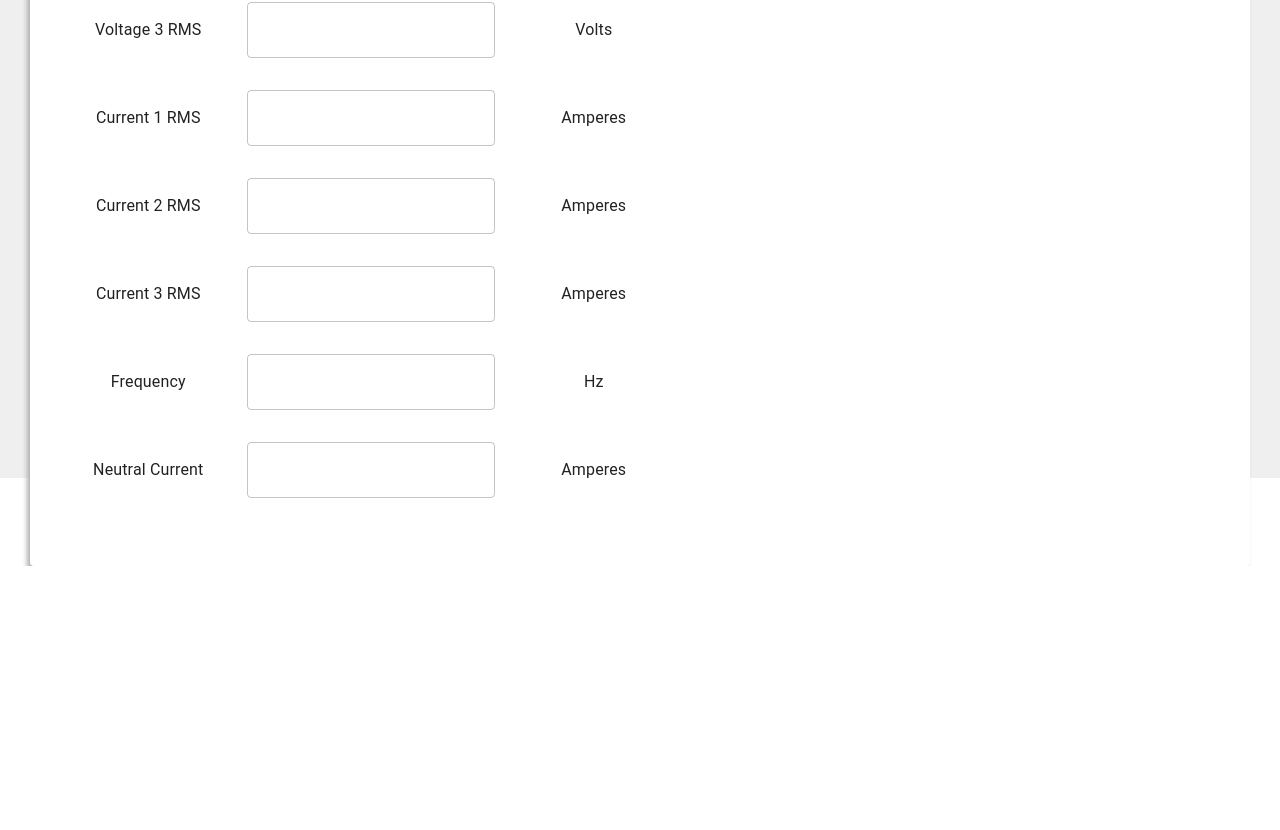
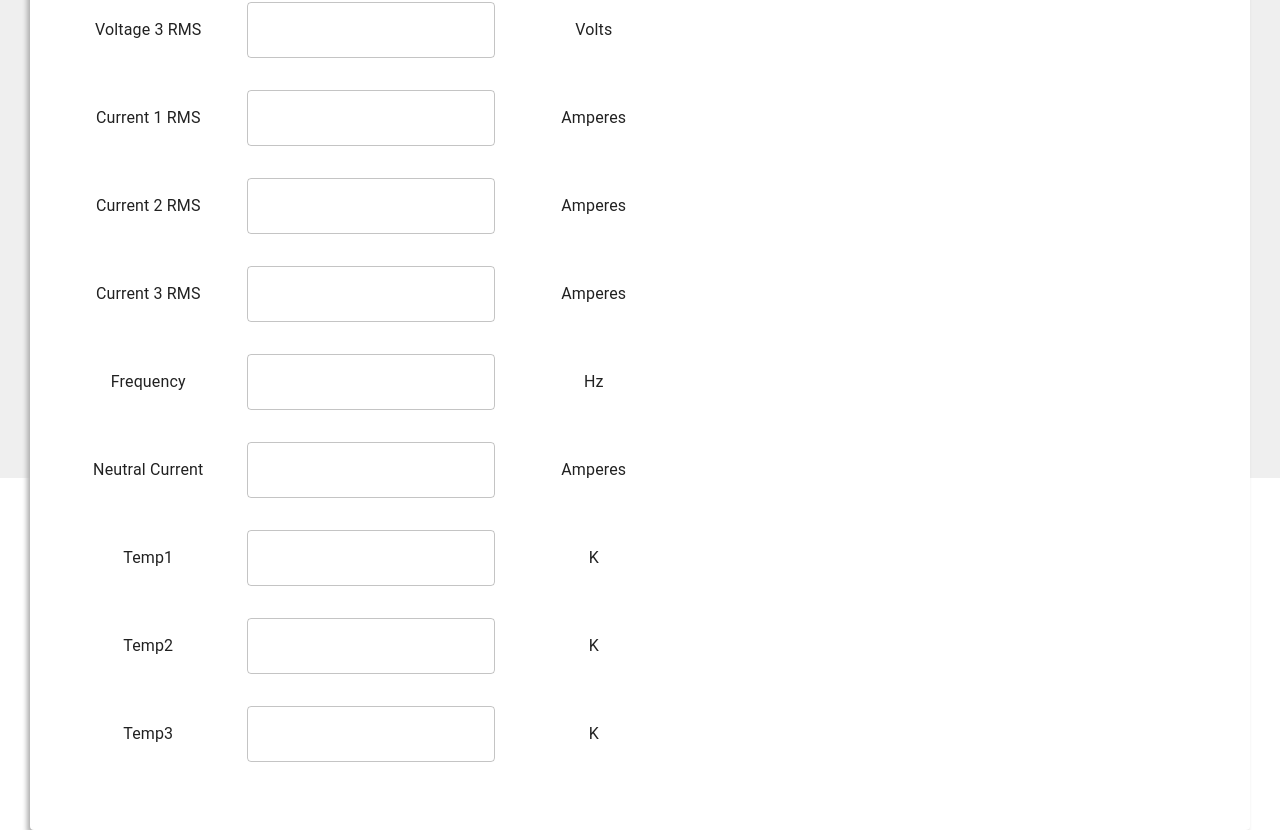
Before and after one commit to 7ganam/rtu_3, a React (Create React App) app: page / in a window 1280 px wide. Shown: the part 618-1448 px from the top of the page. Before the commit the page ends 1184 px from the top, so only its background shows below. Built offline with nearby package versions, Linux system fonts and the light colour scheme.

Commit message:
split live data request + changed form request shape

```diff
--- a/src/hooks/useLiveData.js
+++ b/src/hooks/useLiveData.js
@@ -1,4 +1,5 @@
-import { useState, useEffect } from "react";
+import { useEffect, useState } from "react";
+
 import axios from "axios";
 
 export function useLiveData() {
@@ -21,10 +22,30 @@ export function useLiveData() {
 
     const fetchData = async () => {
       try {
-        const result = await axios.get(url);
-        console.log("result :>> ", result.data);
+        const staticDynamic = await axios.get(url + "static-dynamic");
+        const dido1 = await axios.get(url + "dido/1");
+        const dido2 = await axios.get(url + "dido/2");
+        const dido = {
+          ...dido1.data,
+          ...dido2.data,
+        };
+        const algorithms1 = await axios.get(url + "algorithms/1");
+        const algorithms2 = await axios.get(url + "algorithms/2");
+        const algorithms = {
+          ...algorithms1.data,
+          ...algorithms2.data,
+        };
+        const alarms = await axios.get(url + "alarms");
+        const result = {
+          ...staticDynamic.data,
+          ...dido,
+          ...algorithms,
+          ...alarms.data,
+        };
+        // const result = await axios.get(url);
+        // console.log("result :>> ", result);
         if (isMounted) {
-          setData(result.data);
+          setData(result);
           // clearInterval(intervalId);
           // setStartFetching(false);
           // setLoading(false);
--- a/src/tabs/LogicControlTab/components/AlarmsTab.js
+++ b/src/tabs/LogicControlTab/components/AlarmsTab.js
@@ -1,17 +1,16 @@
-import React from "react";
-import { useState, useEffect } from "react";
+import Select, { SelectChangeEvent } from "@mui/material/Select";
+import { useEffect, useState } from "react";
 
-import OutlinedInput from "@mui/material/OutlinedInput";
 import Box from "@mui/material/Box";
+import Button from "@mui/material/Button";
+import { Checkbox } from "@mui/material";
+import FormControl from "@mui/material/FormControl";
 import Grid from "@mui/material/Grid";
-import { Checkbox } from "@mui/material";
-import axios from "axios";
-import Button from "@mui/material/Button";
 import InputLabel from "@mui/material/InputLabel";
 import MenuItem from "@mui/material/MenuItem";
-import FormControl from "@mui/material/FormControl";
-import Select, { SelectChangeEvent } from "@mui/material/Select";
-
+import OutlinedInput from "@mui/material/OutlinedInput";
+import React from "react";
+import axios from "axios";
 import { useForm } from "react-hook-form";
 
 function AlarmsTab({ alarms, url, cards }) {
@@ -24,9 +23,14 @@ function AlarmsTab({ alarms, url, cards }) {
   const [formData, setFormData] = useState({});
 
   const onSubmit = async () => {
+    console.log("alarms :>> ", alarms);
+    const alarmsNumers = alarms.map((algorithm) => algorithm.number);
+    const maxAlarmsNumber = Math.max(...alarmsNumers);
+    const request = { number: maxAlarmsNumber + 1, ...formData };
+    console.log("request :>> ", request);
     try {
       const response = await axios.post(url + "create-alarm-function", {
-        ...formData,
+        ...request,
       });
     } catch (error) {
       console.error(error);
--- a/src/tabs/LogicControlTab/components/AlgorithmsTab.js
+++ b/src/tabs/LogicControlTab/components/AlgorithmsTab.js
@@ -1,17 +1,16 @@
-import React from "react";
-import { useState, useEffect } from "react";
+import Select, { SelectChangeEvent } from "@mui/material/Select";
+import { useEffect, useState } from "react";
 
-import OutlinedInput from "@mui/material/OutlinedInput";
 import Box from "@mui/material/Box";
+import Button from "@mui/material/Button";
+import { Checkbox } from "@mui/material";
+import FormControl from "@mui/material/FormControl";
 import Grid from "@mui/material/Grid";
-import { Checkbox } from "@mui/material";
-import axios from "axios";
-import Button from "@mui/material/Button";
 import InputLabel from "@mui/material/InputLabel";
 import MenuItem from "@mui/material/MenuItem";
-import FormControl from "@mui/material/FormControl";
-import Select, { SelectChangeEvent } from "@mui/material/Select";
-
+import OutlinedInput from "@mui/material/OutlinedInput";
+import React from "react";
+import axios from "axios";
 import { useForm } from "react-hook-form";
 
 function AlgorithmsTab({ algorithms, url, cards }) {
@@ -25,8 +24,13 @@ function AlgorithmsTab({ algorithms, url, cards }) {
 
   const onSubmit = async () => {
     try {
+      console.log("algorithms :>> ", algorithms);
+      const algorithmsNumers = algorithms.map((algorithm) => algorithm.number);
+      const maxAlgorithmNumber = Math.max(...algorithmsNumers);
+      const request = { number: maxAlgorithmNumber + 1, ...formData };
+      console.log("request :>> ", request);
       const response = await axios.post(url + "create-logic-function", {
-        ...formData,
+        ...request,
       });
     } catch (error) {
       console.error(error);
@@ -82,6 +86,7 @@ function AlgorithmsTab({ algorithms, url, cards }) {
   };
 
   const [deleteValue, setDeleteValue] = useState();
+
   const onDelete = async () => {
     try {
       const response = await axios.post(url + "delete-logic-function", {
--- a/src/tabs/LogicControlTab/components/CardTab.js
+++ b/src/tabs/LogicControlTab/components/CardTab.js
@@ -1,17 +1,16 @@
-import React from "react";
-import { useState, useEffect } from "react";
+import Select, { SelectChangeEvent } from "@mui/material/Select";
+import { useEffect, useState } from "react";
 
-import OutlinedInput from "@mui/material/OutlinedInput";
 import Box from "@mui/material/Box";
+import Button from "@mui/material/Button";
+import { Checkbox } from "@mui/material";
+import FormControl from "@mui/material/FormControl";
 import Grid from "@mui/material/Grid";
-import { Checkbox } from "@mui/material";
-import axios from "axios";
-import Button from "@mui/material/Button";
 import InputLabel from "@mui/material/InputLabel";
 import MenuItem from "@mui/material/MenuItem";
-import FormControl from "@mui/material/FormControl";
-import Select, { SelectChangeEvent } from "@mui/material/Select";
-
+import OutlinedInput from "@mui/material/OutlinedInput";
+import React from "react";
+import axios from "axios";
 import { useForm } from "react-hook-form";
 
 function CardTab({ card, url }) {
@@ -26,11 +25,28 @@ function CardTab({ card, url }) {
     }
   };
 
+  //function that generates binary string from array of checked ports
+  const generateBinaryString = () => {
+    let binaryString = "";
+    for (let i = 1; i <= 8; i++) {
+      if (checked.includes(i)) {
+        binaryString += "1";
+      } else {
+        binaryString += "0";
+      }
+    }
+    let reversedBinaryString = binaryString.split("").reverse().join("");
+    return reversedBinaryString;
+  };
+
   const onPulseSubmit = async () => {
     const data = {
       card_number: card.number,
       ports: checked,
+      ports_binary: generateBinaryString(),
+      ports_decimal: parseInt(generateBinaryString(), 2),
     };
+    console.log(data);
     try {
       const response = await axios.post(url + "create-pulse", data);
     } catch (error) {
--- a/src/tabs/PowerTab/index.js
+++ b/src/tabs/PowerTab/index.js
@@ -1,17 +1,17 @@
 import * as React from "react";
-import { useState, useEffect } from "react";
+
+import { useEffect, useState } from "react";
+
+import AddAddressForm from "./components/AddAddressForm";
+import Box from "@mui/material/Box";
+import Button from "@mui/material/Button";
+import CircularProgress from "@mui/material/CircularProgress";
+import Grid from "@mui/material/Grid";
 // ** MUI Imports
 import OutlinedInput from "@mui/material/OutlinedInput";
-import Box from "@mui/material/Box";
-import Grid from "@mui/material/Grid";
-import Button from "@mui/material/Button";
 import TextField from "@mui/material/TextField";
-import CircularProgress from "@mui/material/CircularProgress";
-
-import AddAddressForm from "./components/AddAddressForm";
-
+import axios from "axios";
 import { useForm } from "react-hook-form";
-import axios from "axios";
 
 function renderDynamicRows(liveData) {
   if (!liveData?.dynamic) return <></>;
@@ -115,10 +115,17 @@ const PowerTab = ({ liveData, url }) => {
   } = useForm();
 
   const onSubmit = async (data) => {
-    console.log(data);
+    //parse string to integer
+    const deletedIndex = parseInt(data.address);
+    let newData = liveData.dynamic.filter(
+      (item, index) => index !== deletedIndex
+    );
+
+    const request = { count: newData.length, data: newData };
+    console.log(request);
     setFormLoading(true);
     try {
-      const response = await axios.post(url + "delete-address", data);
+      const response = await axios.post(url + "delete-address", request);
       console.log(response.data);
       setFormLoading(false);
     } catch (error) {
@@ -542,6 +549,129 @@ const PowerTab = ({ liveData, url }) => {
               Amperes
             </Grid>
             {/* ------------------- */}
+            <Grid
+              item
+              xs={3}
+              sx={{
+                textAlign: "right",
+                display: "flex",
+                justifyContent: "center",
+                alignItems: "center",
+              }}
+            >
+              Temp1
+            </Grid>
+            <Grid
+              item
+              xs={6}
+              sx={{
+                textAlign: "right",
+                display: "flex",
+                justifyContent: "center",
+                alignItems: "center",
+              }}
+            >
+              <OutlinedInput
+                inputProps={{ readOnly: true }}
+                value={liveData?.static?.temp1}
+                id="controlled-text-field"
+              />
+            </Grid>
+            <Grid
+              item
+              xs={3}
+              sx={{
+                textAlign: "right",
+                display: "flex",
+                justifyContent: "center",
+                alignItems: "center",
+              }}
+            >
+              K
+            </Grid>
+            {/* ------------------- */}
+            <Grid
+              item
+              xs={3}
+              sx={{
+                textAlign: "right",
+                display: "flex",
+                justifyContent: "center",
+                alignItems: "center",
+              }}
+            >
+              Temp2
+            </Grid>
+            <Grid
+              item
+              xs={6}
+              sx={{
+                textAlign: "right",
+                display: "flex",
+                justifyContent: "center",
+                alignItems: "center",
+              }}
+            >
+              <OutlinedInput
+                inputProps={{ readOnly: true }}
+                value={liveData?.static?.temp2}
+                id="controlled-text-field"
+              />
+            </Grid>
+            <Grid
+              item
+              xs={3}
+              sx={{
+                textAlign: "right",
+                display: "flex",
+                justifyContent: "center",
+                alignItems: "center",
+              }}
+            >
+              K
+            </Grid>
+            {/* ------------------- */}
+            <Grid
+              item
+              xs={3}
+              sx={{
+                textAlign: "right",
+                display: "flex",
+                justifyContent: "center",
+                alignItems: "center",
+              }}
+            >
+              Temp3
+            </Grid>
+            <Grid
+              item
+              xs={6}
+              sx={{
+                textAlign: "right",
+                display: "flex",
+                justifyContent: "center",
+                alignItems: "center",
+              }}
+            >
+              <OutlinedInput
+                inputProps={{ readOnly: true }}
+                value={liveData?.static?.temp3}
+                id="controlled-text-field"
+              />
+            </Grid>
+            <Grid
+              item
+              xs={3}
+              sx={{
+                textAlign: "right",
+                display: "flex",
+                justifyContent: "center",
+                alignItems: "center",
+              }}
+            >
+              K
+            </Grid>
+            {/* ------------------- */}
           </Grid>
         </Grid>
         {/* ------------------------------------ */}
@@ -714,6 +844,8 @@ const PowerTab = ({ liveData, url }) => {
             {formState !== "inputHidden" && formState !== "allHidden" && (
               <AddAddressForm
                 index={liveData?.dynamic?.length}
+                dynamicData={liveData?.dynamic}
+                setAllowFormInput={setAllowFormInput}
                 fromLoading={fromLoading}
                 setFormLoading={setFormLoading}
                 url={url}
```
Also changed, not shown: src/App.js (+19 -19 lines), src/tabs/PowerTab/components/AddAddressForm.js (+33 -9 lines), 1 other file (tests, documents, lock files or other folders).
